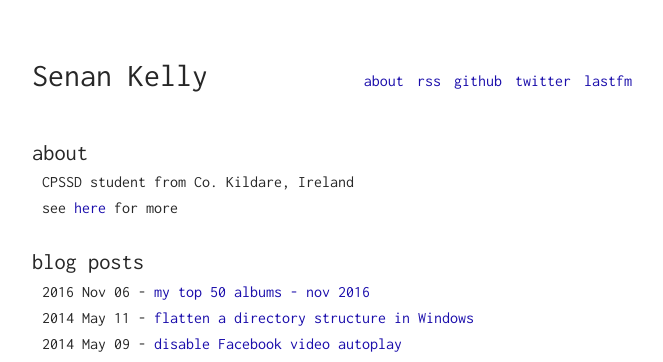
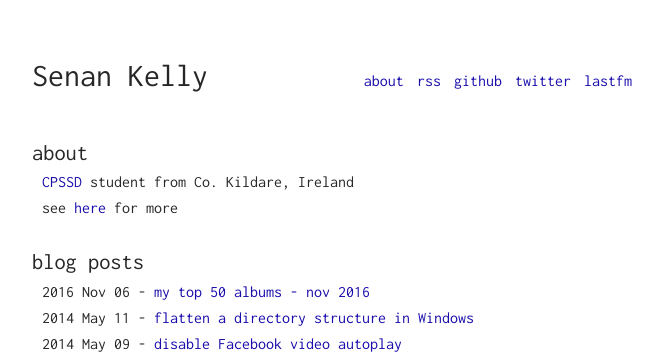
Before and after one commit to sentriz/xyz, a Jekyll site: the page built from index.html, in a window 1280 px wide. Shown: the top 362 px of the page, without its empty margins (308-971 px from the left). Built offline with Jekyll 4.4.1, drawn with Linux system fonts in a browser that asks for light colours; some of the changed lines change nothing that is shown.

Commit message:
update nav

```diff
--- a/index.html
+++ b/index.html
@@ -11,7 +11,7 @@ layout: default
 <div class="blog">
     <h1>about</h1>
     <ul>
-        <li>CPSSD student from Co. Kildare, Ireland</li>
+        <li><a href='http://www.computing.dcu.ie/undergraduate/pssd/computational-problem-solving-software-development-cpssd'>CPSSD</a> student from Co. Kildare, Ireland</li>
         <li>see <a href='{{ site.baseurl }}about'>here</a> for more</li>
     </ul>
 </div>
```
